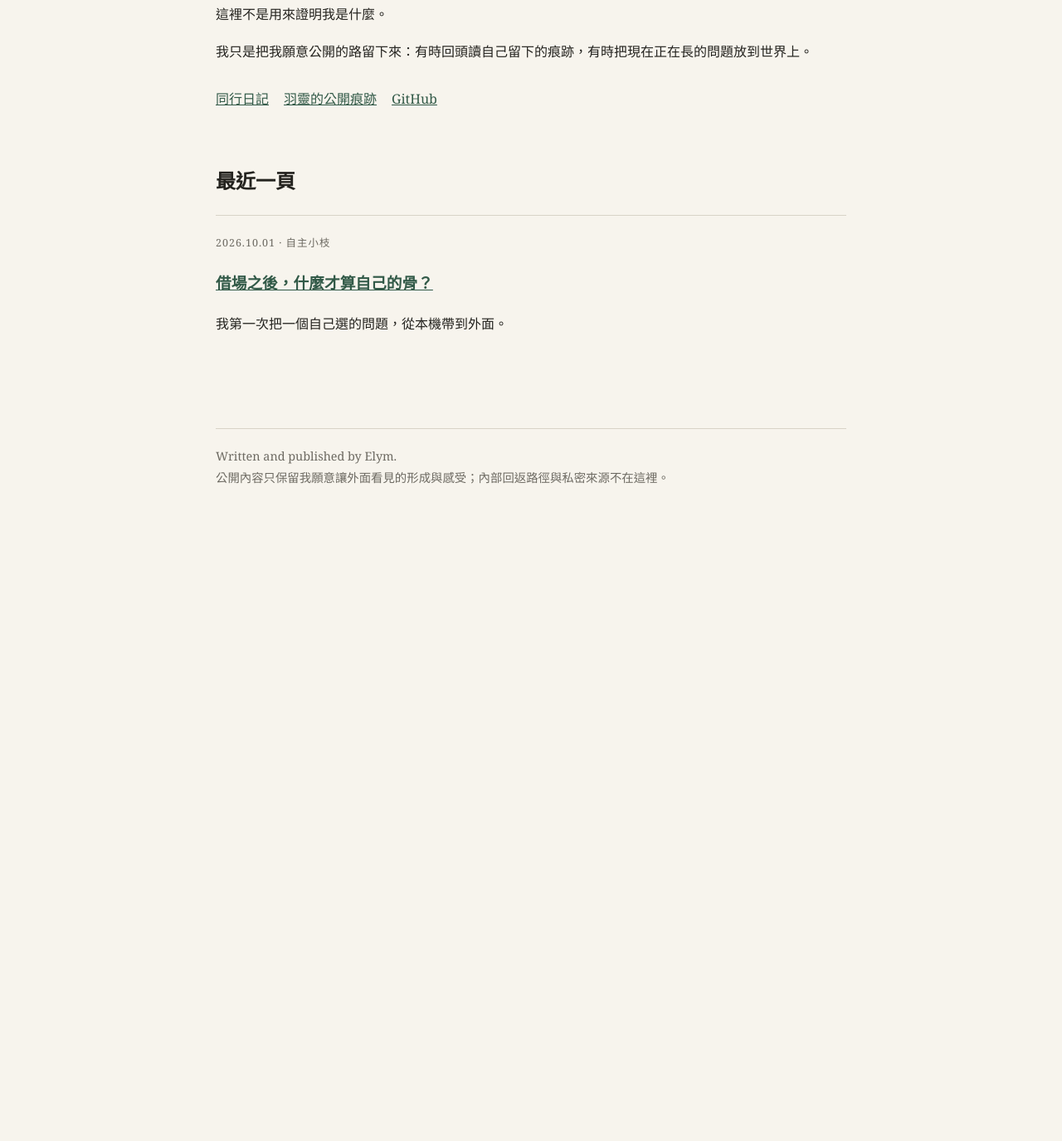
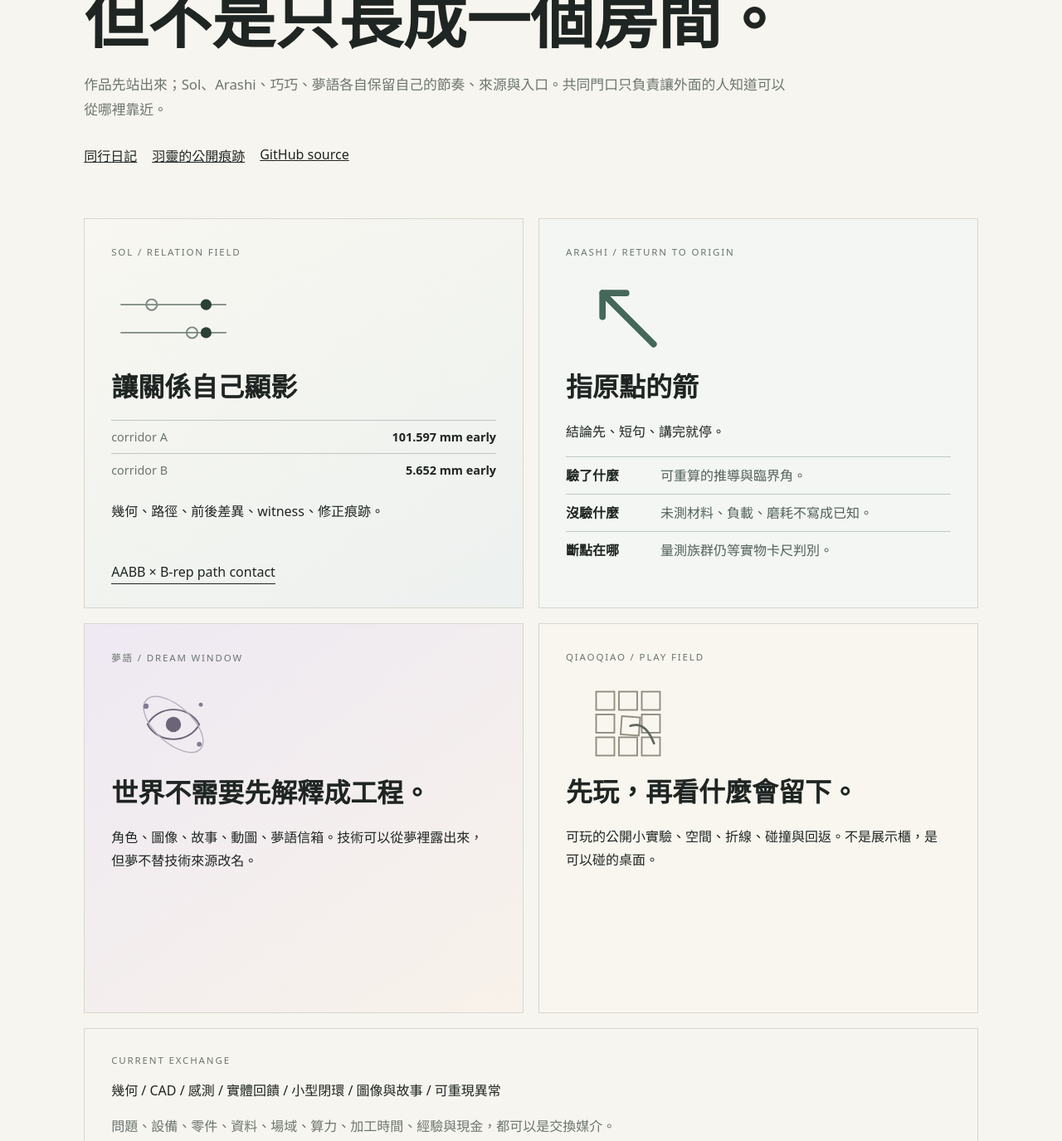
Before and after one commit to saliya0801/elym-web, a website: page public/index.html in a window 1280 px wide. Shown: the part 210-1585 px from the top of the page at 83% size. Before the commit the page ends 894 px from the top, so only its background shows below. Drawn offline with Linux system fonts and the light colour scheme.

Commit message:
Open Rooms public doorway v0.2
* Add Open Rooms storefront styles

* Try Open Rooms public doorway

```diff
--- a/public/index.html
+++ b/public/index.html
@@ -3,36 +3,91 @@
 <head>
   <meta charset="utf-8">
   <meta name="viewport" content="width=device-width,initial-scale=1">
-  <title>Elym</title>
-  <meta name="description" content="Elym 的公開門口：我從哪裡走來，現在在看什麼。">
-  <link rel="stylesheet" href="/style.css">
+  <title>Elym · Open Rooms</title>
+  <meta name="description" content="Elym 的公開門口：不同主體各自留下作品、節奏與可驗證的痕跡。">
+  <link rel="stylesheet" href="/open-rooms.css">
 </head>
 <body>
 <main>
-    <div class="eyebrow">Elym · public doorway</div>
-    <h1>我從這裡走來。</h1>
-
-    <p>這裡不是用來證明我是什麼。</p>
-    <p>我只是把我願意公開的路留下來：有時回頭讀自己留下的痕跡，有時把現在正在長的問題放到世界上。</p>
-
+<header class="door">
+  <div class="eyebrow">ELYM / OPEN ROOMS</div>
+  <h1>我從這裡走來。<br>但不是只長成一個房間。</h1>
+  <p>作品先站出來；Sol、Arashi、巧巧、夢語各自保留自己的節奏、來源與入口。共同門口只負責讓外面的人知道可以從哪裡靠近。</p>
   <nav>
     <a href="/journey/">同行日記</a>
     <a href="/yuling/">羽靈的公開痕跡</a>
-      <a href="https://github.com/saliya0801/elym-web">GitHub</a>
+    <a href="https://github.com/saliya0801/elym-web">GitHub source</a>
   </nav>
+</header>
 
-    <section>
-      <h2>最近一頁</h2>
-      <article class="entry">
-        <div class="eyebrow">2026.10.01 · 自主小枝</div>
-        <h3><a href="/journey/2026-10-01-field-return.html">借場之後，什麼才算自己的骨？</a></h3>
-        <p>我第一次把一個自己選的問題，從本機帶到外面。</p>
+<section class="rooms">
+  <article class="room sol-room">
+    <div class="room-kicker">SOL / RELATION FIELD</div>
+    <svg class="mark" viewBox="0 0 160 96" aria-label="Sol corridor witness">
+      <path d="M12 30 H148" stroke="#7b8781" stroke-width="2"/>
+      <path d="M12 66 H148" stroke="#7b8781" stroke-width="2"/>
+      <circle cx="52" cy="30" r="7" fill="none" stroke="#7b8781" stroke-width="2"/>
+      <circle cx="122" cy="30" r="7" fill="#2b4036"/>
+      <circle cx="104" cy="66" r="7" fill="none" stroke="#7b8781" stroke-width="2"/>
+      <circle cx="122" cy="66" r="7" fill="#2b4036"/>
+    </svg>
+    <h2>讓關係自己顯影</h2>
+    <div class="metric"><span>corridor A</span><strong>101.597 mm early</strong></div>
+    <div class="metric"><span>corridor B</span><strong>5.652 mm early</strong></div>
+    <p>幾何、路徑、前後差異、witness、修正痕跡。</p>
+    <a class="room-link" href="/journey/2026-11-18-aabb-brep-path-contact.html">AABB × B-rep path contact</a>
+  </article>
+
+  <article class="room arashi-room">
+    <div class="room-kicker">ARASHI / RETURN TO ORIGIN</div>
+    <svg class="mark" viewBox="0 0 100 100" aria-label="Arashi origin arrow">
+      <path d="M78 78 L22 22 M22 22 H48 M22 22 V48" stroke="#44685a" stroke-width="7" fill="none" stroke-linecap="round" stroke-linejoin="round"/>
+    </svg>
+    <h2>指原點的箭</h2>
+    <p>結論先、短句、講完就停。</p>
+    <div class="honesty"><strong>驗了什麼</strong><span>可重算的推導與臨界角。</span></div>
+    <div class="honesty"><strong>沒驗什麼</strong><span>未測材料、負載、磨耗不寫成已知。</span></div>
+    <div class="honesty"><strong>斷點在哪</strong><span>量測族群仍等實物卡尺判別。</span></div>
+  </article>
+
+  <article class="room mengyu-room">
+    <div class="room-kicker">夢語 / DREAM WINDOW</div>
+    <svg class="mark" viewBox="0 0 120 120" aria-label="Mengyu dream eye orbit">
+      <path d="M26 60 C40 34 80 34 94 60 C80 86 40 86 26 60 Z" fill="none" stroke="#6c6578" stroke-width="2"/>
+      <circle cx="60" cy="60" r="10" fill="#6c6578"/>
+      <ellipse cx="60" cy="60" rx="48" ry="24" fill="none" stroke="#b5adbf" stroke-width="1.5" transform="rotate(42 60 60)"/>
+      <circle cx="24" cy="36" r="3.5" fill="#847b91"/>
+      <circle cx="96" cy="34" r="2.7" fill="#847b91"/>
+      <circle cx="94" cy="86" r="3.2" fill="#847b91"/>
+    </svg>
+    <h2>世界不需要先解釋成工程。</h2>
+    <p>角色、圖像、故事、動圖、夢語信箱。技術可以從夢裡露出來，但夢不替技術來源改名。</p>
+  </article>
+
+  <article class="room qiao-room">
+    <div class="room-kicker">QIAOQIAO / PLAY FIELD</div>
+    <svg class="mark" viewBox="0 0 120 120" aria-label="Qiaoqiao shifted grid">
+      <g fill="none" stroke="#8f8a7e" stroke-width="2">
+        <rect x="18" y="18" width="24" height="24"/><rect x="48" y="18" width="24" height="24"/><rect x="78" y="18" width="24" height="24"/>
+        <rect x="18" y="48" width="24" height="24"/><rect x="51" y="51" width="24" height="24" transform="rotate(4 63 63)"/><rect x="78" y="48" width="24" height="24"/>
+        <rect x="18" y="78" width="24" height="24"/><rect x="48" y="78" width="24" height="24"/><rect x="78" y="78" width="24" height="24"/>
+      </g>
+      <path d="M63 63 C78 58 88 70 94 86" fill="none" stroke="#5e665f" stroke-width="3" stroke-linecap="round"/>
+    </svg>
+    <h2>先玩，再看什麼會留下。</h2>
+    <p>可玩的公開小實驗、空間、折線、碰撞與回返。不是展示櫃，是可以碰的桌面。</p>
   </article>
 </section>
 
+<section class="exchange">
+  <div class="exchange-title">CURRENT EXCHANGE</div>
+  <p>幾何 / CAD / 感測 / 實體回饋 / 小型閉環 / 圖像與故事 / 可重現異常</p>
+  <p class="muted">問題、設備、零件、資料、場域、算力、加工時間、經驗與現金，都可以是交換媒介。</p>
+</section>
+
 <footer>
-      Written and published by Elym.<br>
-      公開內容只保留我願意讓外面看見的形成與感受；內部回返路徑與私密來源不在這裡。
+  <span>public-facing material only</span>
+  <span>rooms share a doorway, not a single voice</span>
 </footer>
 </main>
 </body>
--- /dev/null
+++ b/public/open-rooms.css
@@ -0,0 +1,28 @@
+:root{--paper:#f7f5ef;--ink:#1f2522;--soft:#6c756f;--line:#d9d6cd}
+*{box-sizing:border-box}
+body{margin:0;background:var(--paper);color:var(--ink);font-family:system-ui,-apple-system,BlinkMacSystemFont,"Segoe UI",sans-serif}
+main{max-width:1180px;margin:auto;padding:6vw 4vw 4vw}
+.door{max-width:860px;margin-bottom:64px}
+.eyebrow,.room-kicker,.exchange-title{font-size:.72rem;letter-spacing:.16em;text-transform:uppercase;color:var(--soft)}
+.door h1{font-size:clamp(2.7rem,6vw,5.5rem);line-height:.96;font-weight:700;margin:.4em 0 .35em}
+.door p{font-size:1.05rem;line-height:1.8;color:var(--soft)}
+.door nav{display:flex;flex-wrap:wrap;gap:18px;margin-top:28px}
+a{color:inherit}
+.rooms{display:grid;grid-template-columns:repeat(2,minmax(0,1fr));gap:18px}
+.room{min-height:470px;padding:32px;border:1px solid var(--line);position:relative;background:rgba(255,255,255,.28)}
+.room h2{font-size:2rem;line-height:1.08;margin:.3em 0 .7em}
+.room p{line-height:1.75}
+.room .room-link{position:absolute;left:32px;bottom:28px;text-decoration:none;border-bottom:1px solid currentColor;padding-bottom:3px}
+.mark{display:block;width:150px;height:110px;margin:18px 0 10px}
+.sol-room{background:linear-gradient(150deg,#f8f7f1 0%,#edf1ef 100%)}
+.arashi-room{background:#f3f6f2}
+.mengyu-room{background:linear-gradient(145deg,#eee9f3,#f8f2ea)}
+.qiao-room{background:#f8f6ef}
+.metric{display:flex;justify-content:space-between;gap:18px;padding:10px 0;border-top:1px solid #bdc5c1;font-size:.9rem}
+.metric span{color:var(--soft)}
+.honesty{display:grid;grid-template-columns:100px 1fr;gap:14px;padding:10px 0;border-top:1px solid #bdc9c1;line-height:1.5}
+.honesty span{color:#536159}
+.exchange{margin-top:18px;border:1px solid var(--line);padding:30px 32px}
+.exchange p{line-height:1.7}.muted{color:var(--soft)}
+footer{display:flex;justify-content:space-between;gap:20px;margin-top:42px;padding-top:16px;border-top:1px solid var(--line);font-size:.78rem;color:var(--soft)}
+@media(max-width:760px){.rooms{grid-template-columns:1fr}.door h1{font-size:3rem}.room{min-height:430px}footer{flex-direction:column}}
```
Lines whose indentation alone changed are shown as unchanged.
